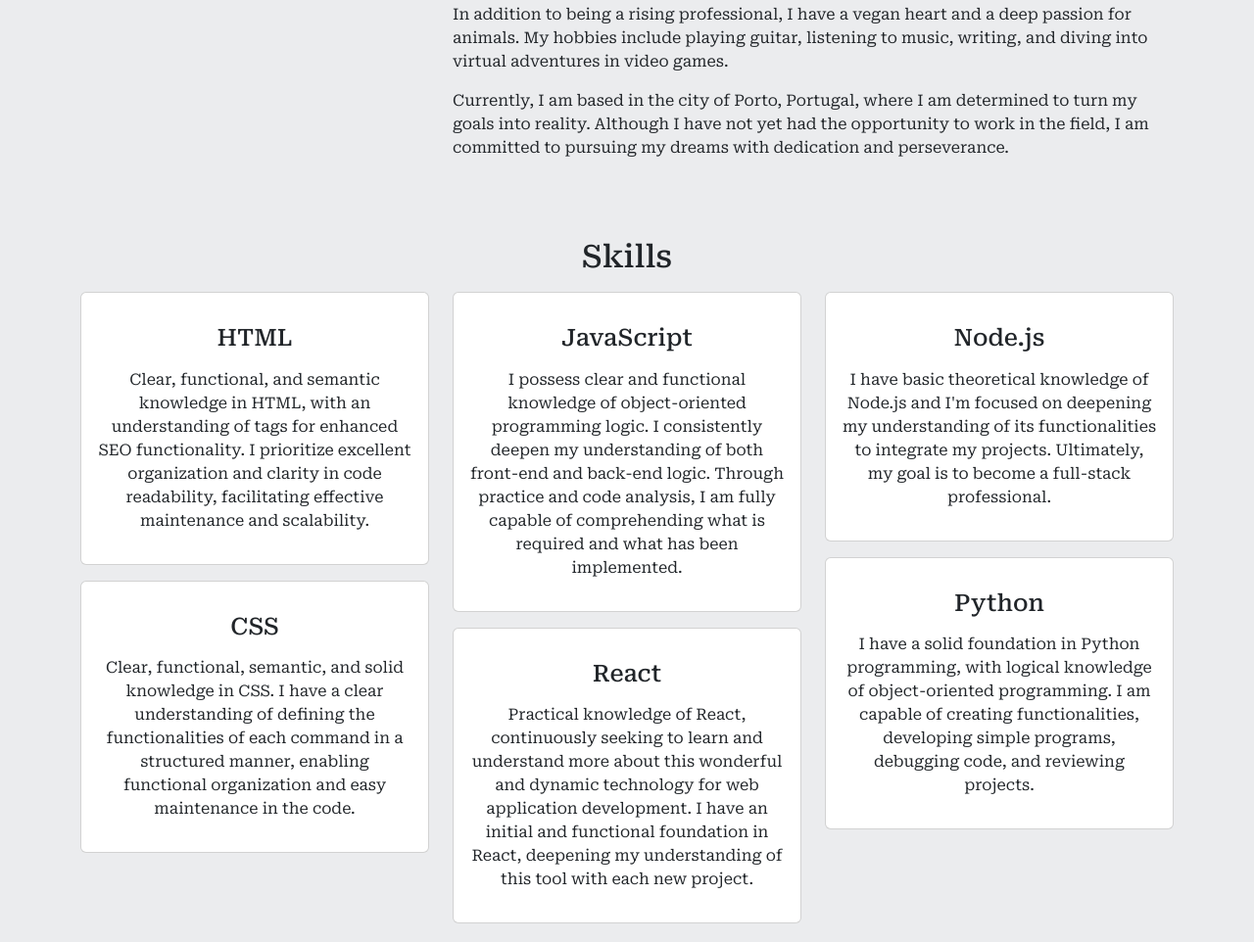
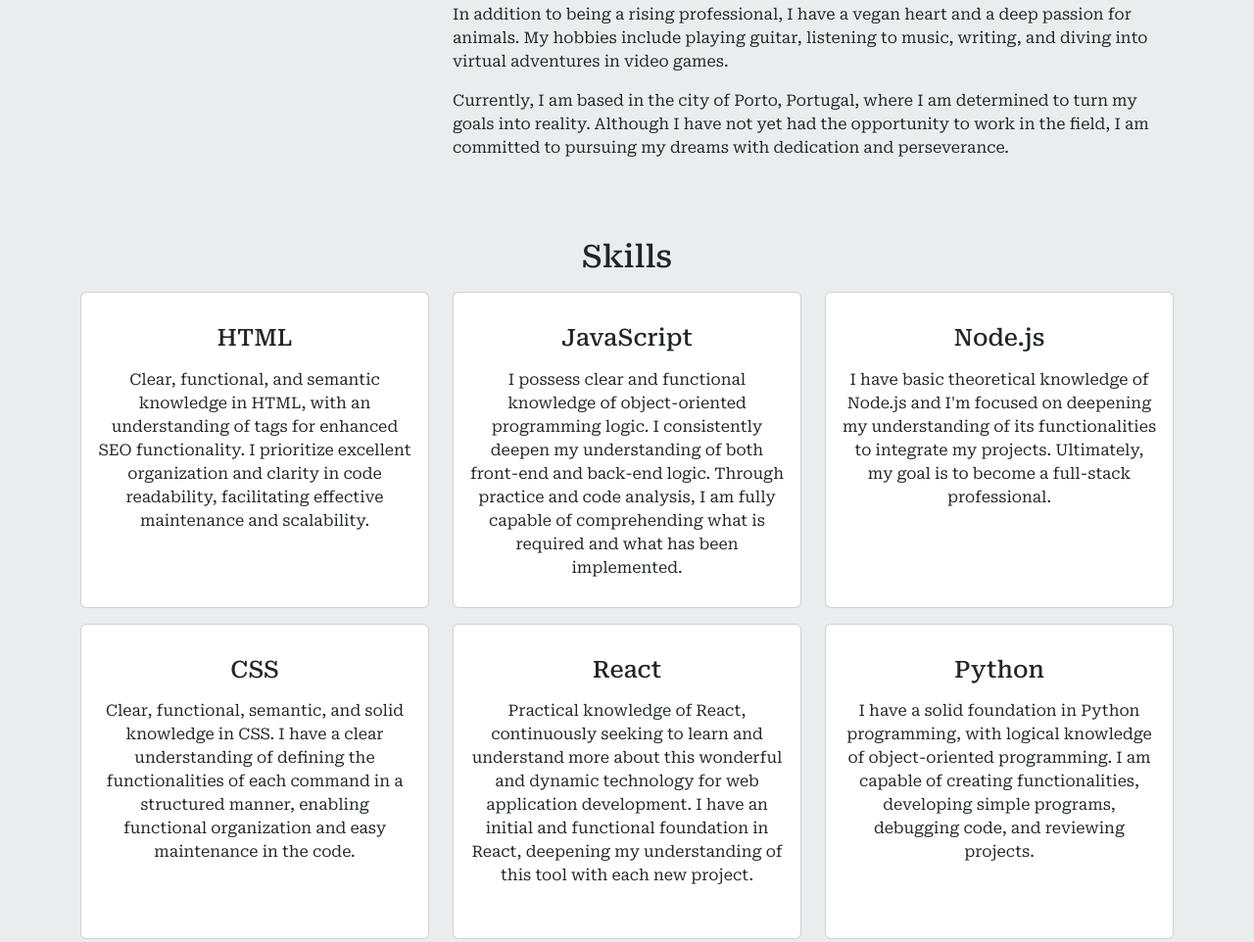
Before and after one commit to VanillaFlavour/simple-portfolio, a plain HTML site: page index.html in a window 1280 px wide. Shown: the part 841-1803 px from the top of the page at 98% size. Drawn offline with nearby package versions, Linux system fonts and the light colour scheme.

Commit message:
Skill Section: Cards Fix.

```diff
--- a/css/skill.css
+++ b/css/skill.css
@@ -7,3 +7,7 @@
 .skills__card{
     transition: .25s;
 }
+
+#skills .card{
+    height: 50% ;
+}
```
